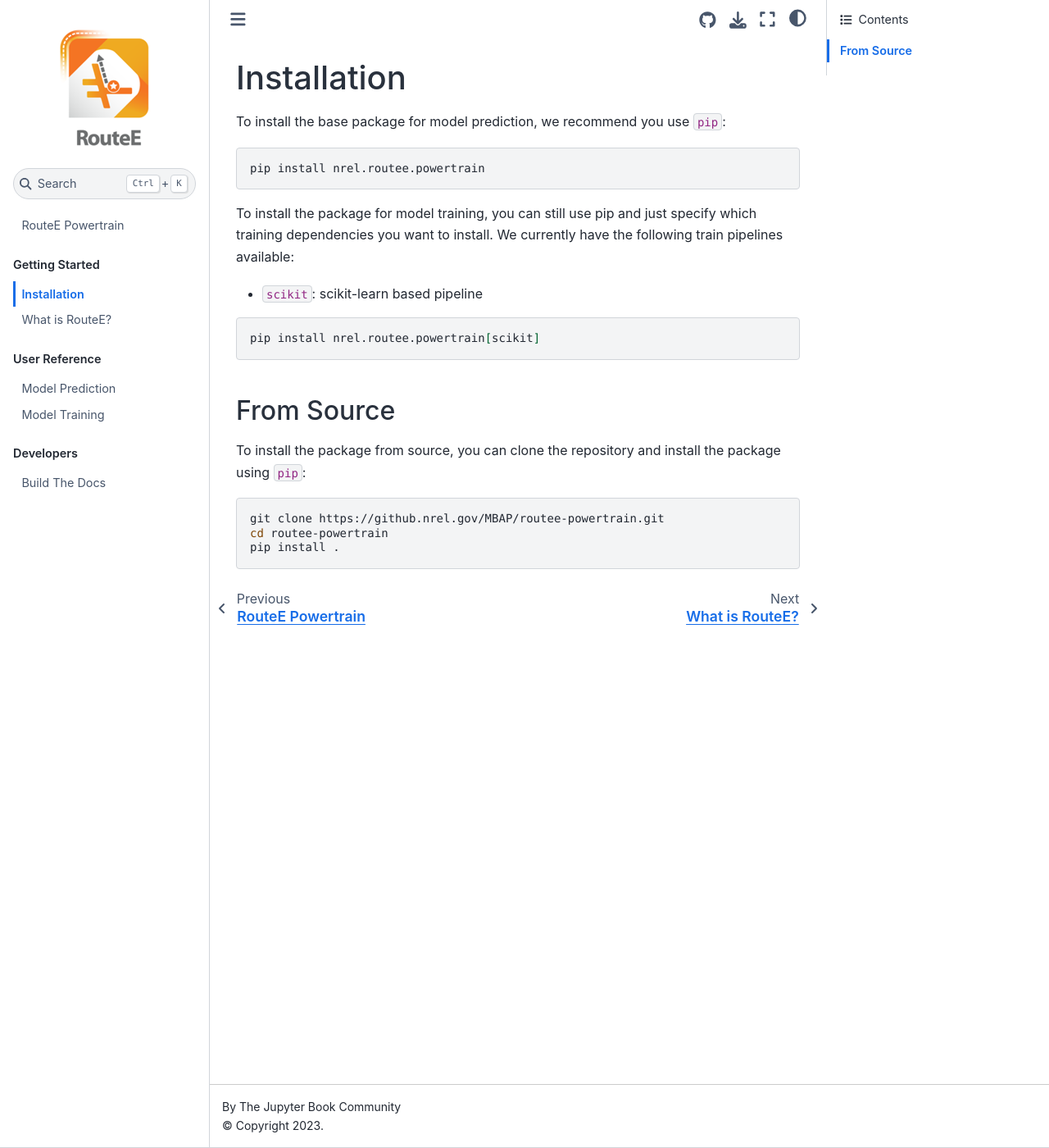
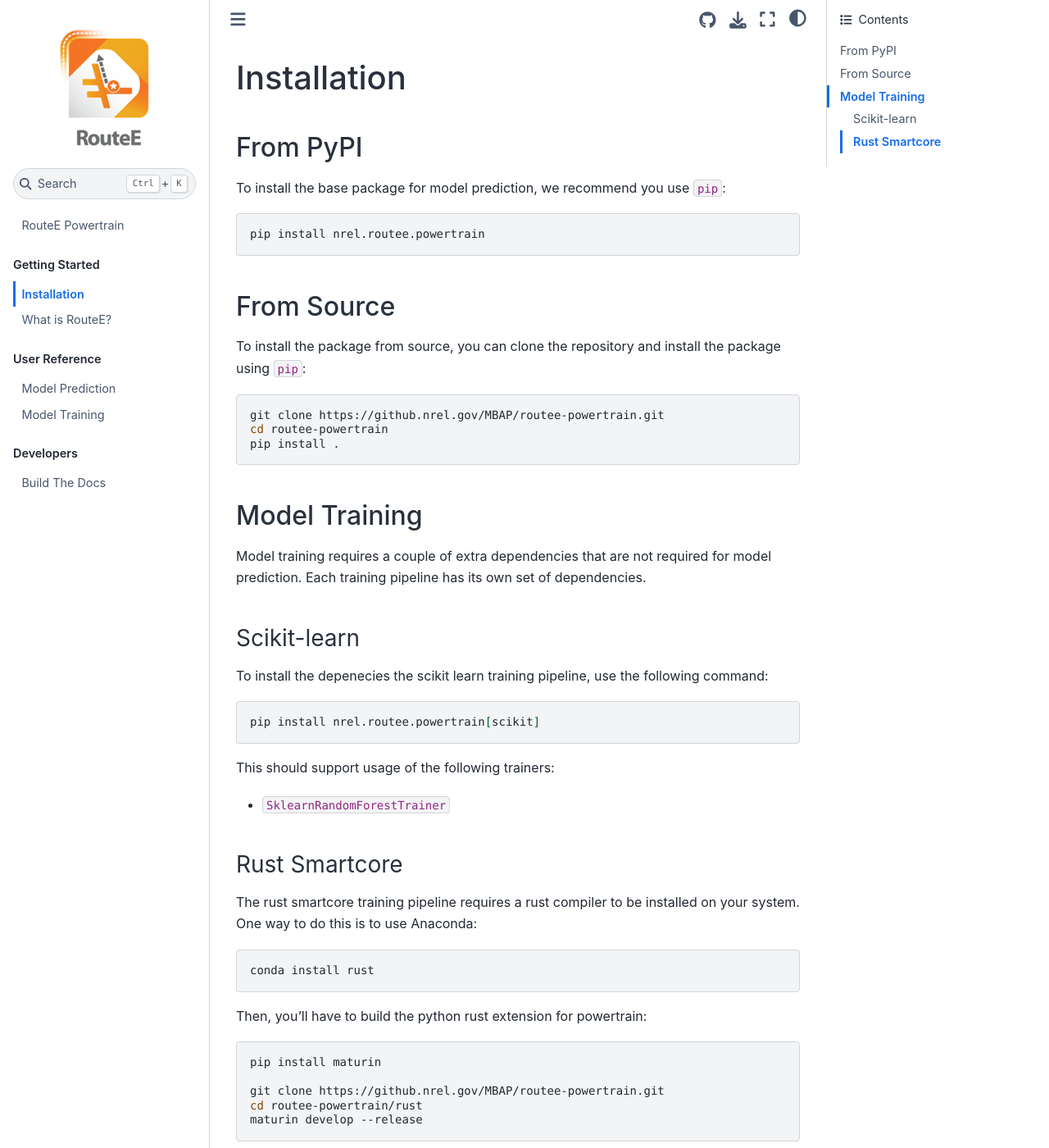
Before and after one commit to NREL/routee-powertrain, a Jupyter Book: the page built from docs/installation.md, in a window 1280 px wide and 1400 px high. Shown: the whole window at 82% size. Built offline with Jupyter Book 1.0.4 settings and Sphinx 7.4.7 and the Sphinx Book theme 1.1.4, drawn with Linux system fonts in a browser that asks for light colours; some of the changed text lies outside the part shown.

````diff
--- a/docs/installation.md
+++ b/docs/installation.md
@@ -1,17 +1,11 @@
 # Installation
+
+## From PyPI
 
 To install the base package for model prediction, we recommend you use `pip`:
 
 ```bash
 pip install nrel.routee.powertrain
-```
-
-To install the package for model training, you can still use pip and just specify which training dependencies you want to install. We currently have the following train pipelines available:
-
-- `scikit`: scikit-learn based pipeline
-
-```bash
-pip install nrel.routee.powertrain[scikit]
 ```
 
 ## From Source
@@ -23,3 +17,43 @@
 cd routee-powertrain
 pip install .
 ```
+
+## Model Training
+
+Model training requires a couple of extra dependencies that are not required for model prediction.
+Each training pipeline has its own set of dependencies.
+
+### Scikit-learn
+
+To install the depenecies the scikit learn training pipeline, use the following command:
+
+```bash
+pip install nrel.routee.powertrain[scikit]
+```
+
+This should support usage of the following trainers:
+
+- `SklearnRandomForestTrainer`
+
+### Rust Smartcore
+
+The rust smartcore training pipeline requires a rust compiler to be installed on your system.
+One way to do this is to use Anaconda:
+
+```bash
+conda install rust
+```
+
+Then, you'll have to build the python rust extension for powertrain:
+
+```bash
+pip install maturin
+
+git clone https://github.nrel.gov/MBAP/routee-powertrain.git
+cd routee-powertrain/rust
+maturin develop --release
+```
+
+This will install the `powertrain_rust` extension and should support usage of the following trainers:
+
+- `SmartcoreRandomForestTrainer`
````
Also changed, not shown: docs/model_training.ipynb, 1 other file.
